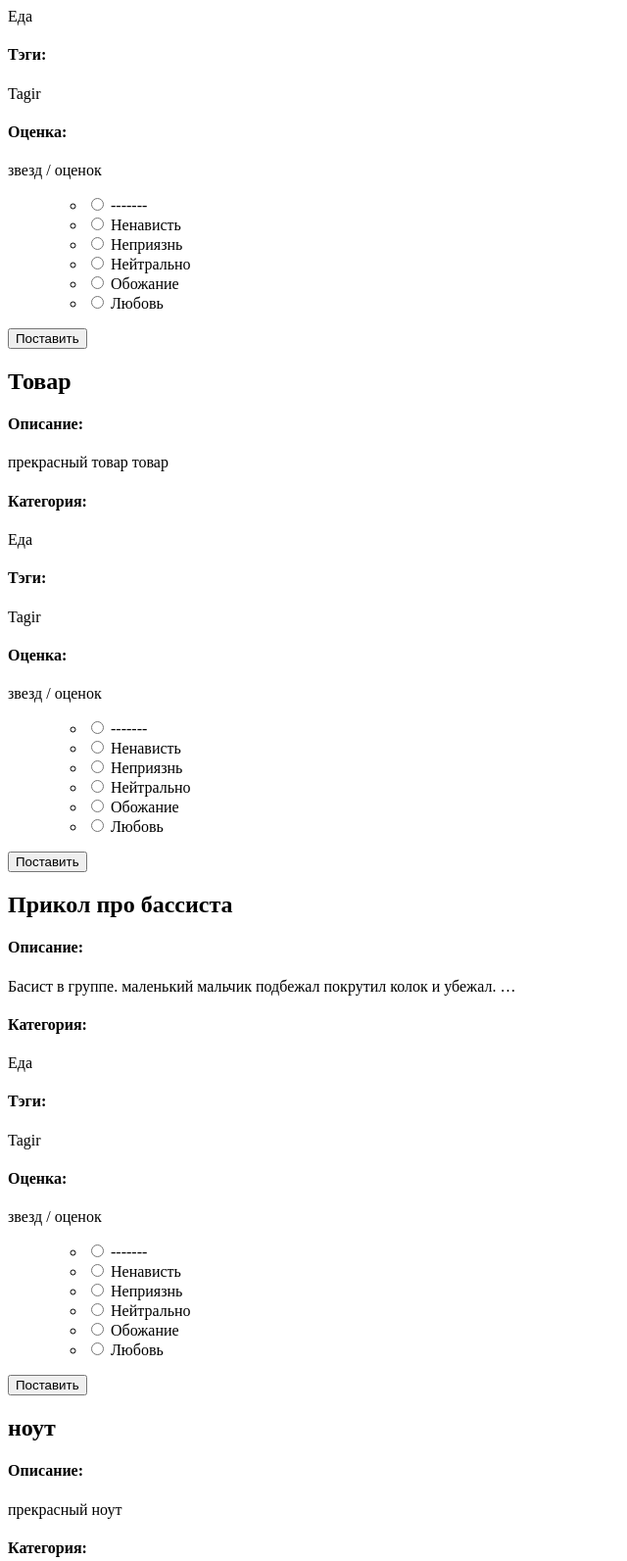
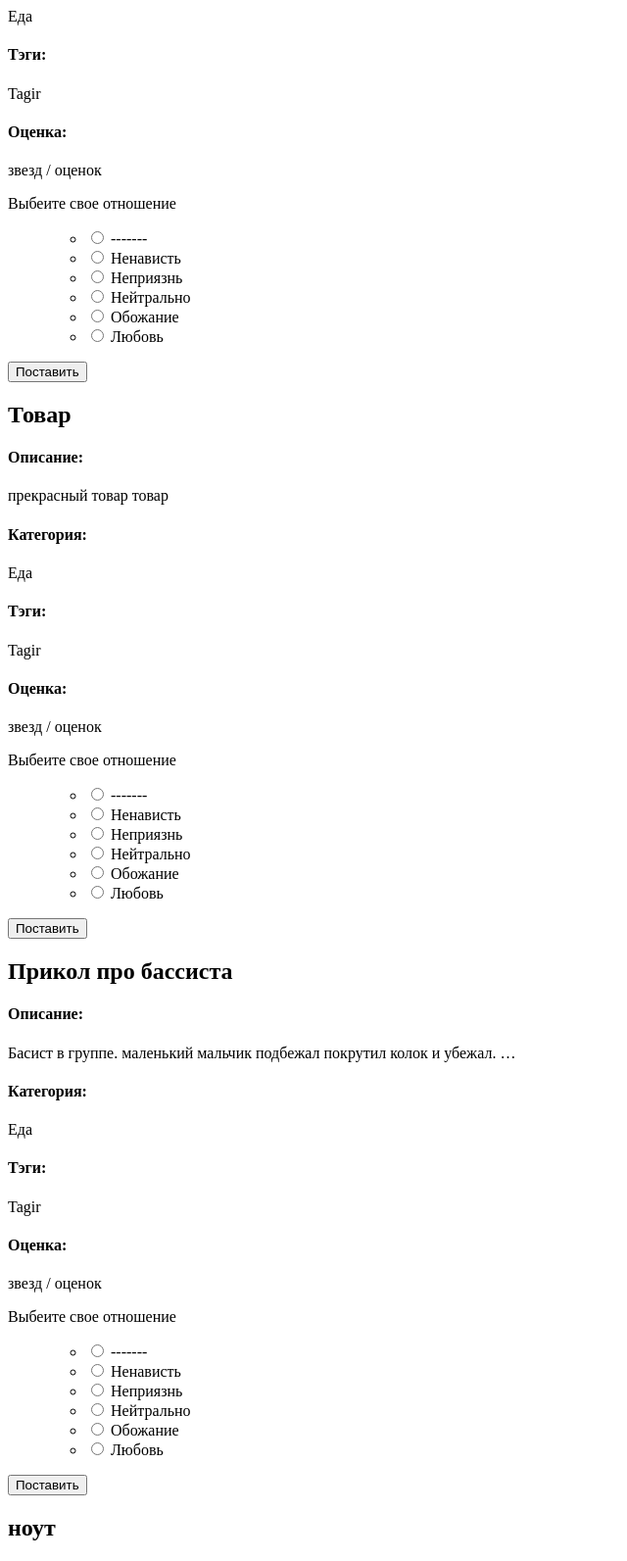
Before and after one commit to killroyka/liceum1, a Django app: template lyceum/templates/items/show_item_detail.html in a window 1280 px wide. Shown: the part 213-1806 px from the top of the page at 98% size, without its empty margins (0-640 px from the left). Run offline with Django 3.2, Linux system fonts and the light colour scheme; the template is opened without the code that fills it: values that come from a table or form of the project are taken from there, others are empty; a user stored in the database is signed in; data comes from the database, SQL or seed files in the repository.

Commit message:
show_item_detail.html edited

```diff
--- a/lyceum/templates/items/show_item_detail.html
+++ b/lyceum/templates/items/show_item_detail.html
@@ -22,6 +22,7 @@
     {% if user.is_authenticated %}
     <form method="post">
         {% csrf_token %}
+        <p>Выбеите свое отношение</p>
         <ul>
             <div>
                 <ul>
```
